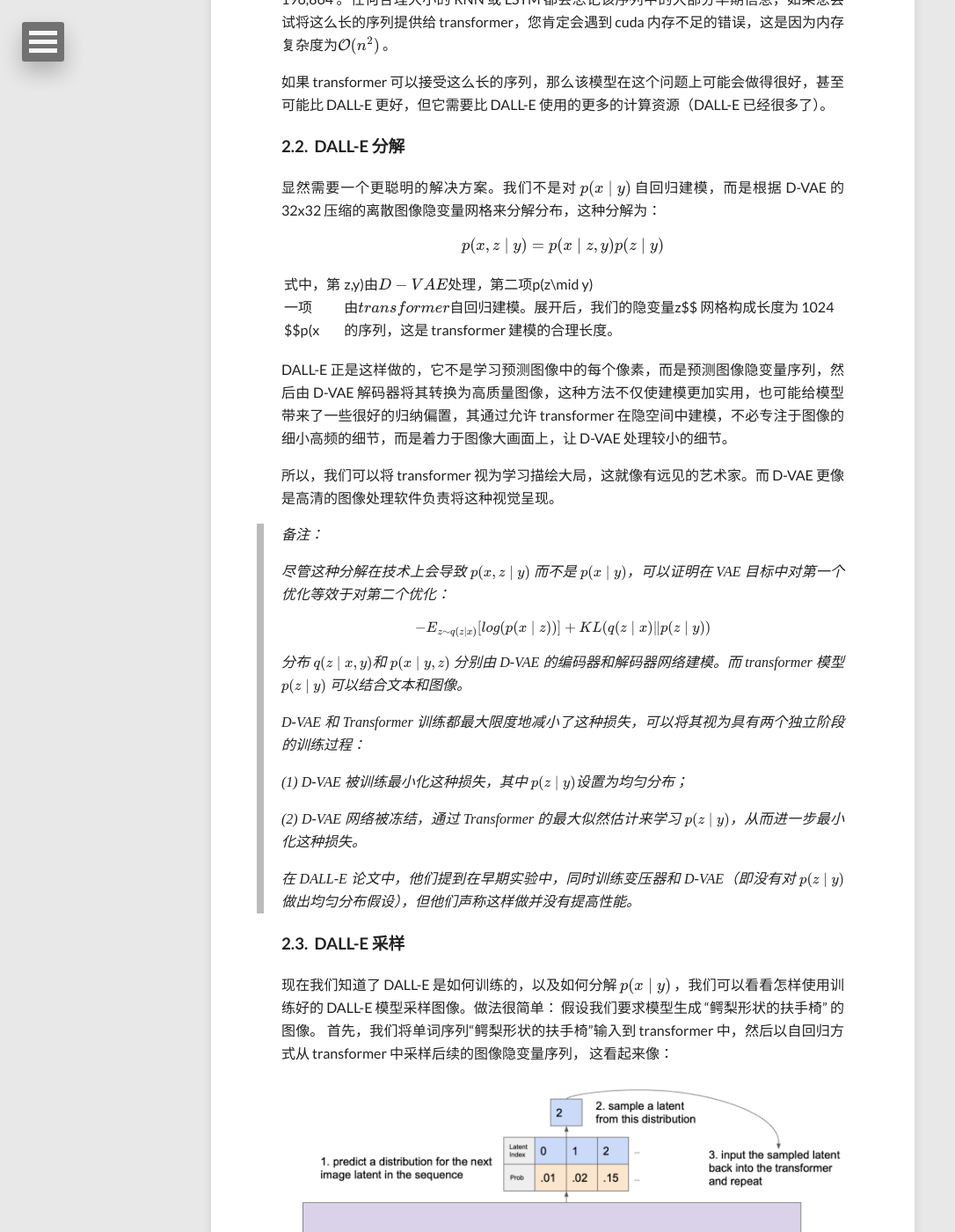
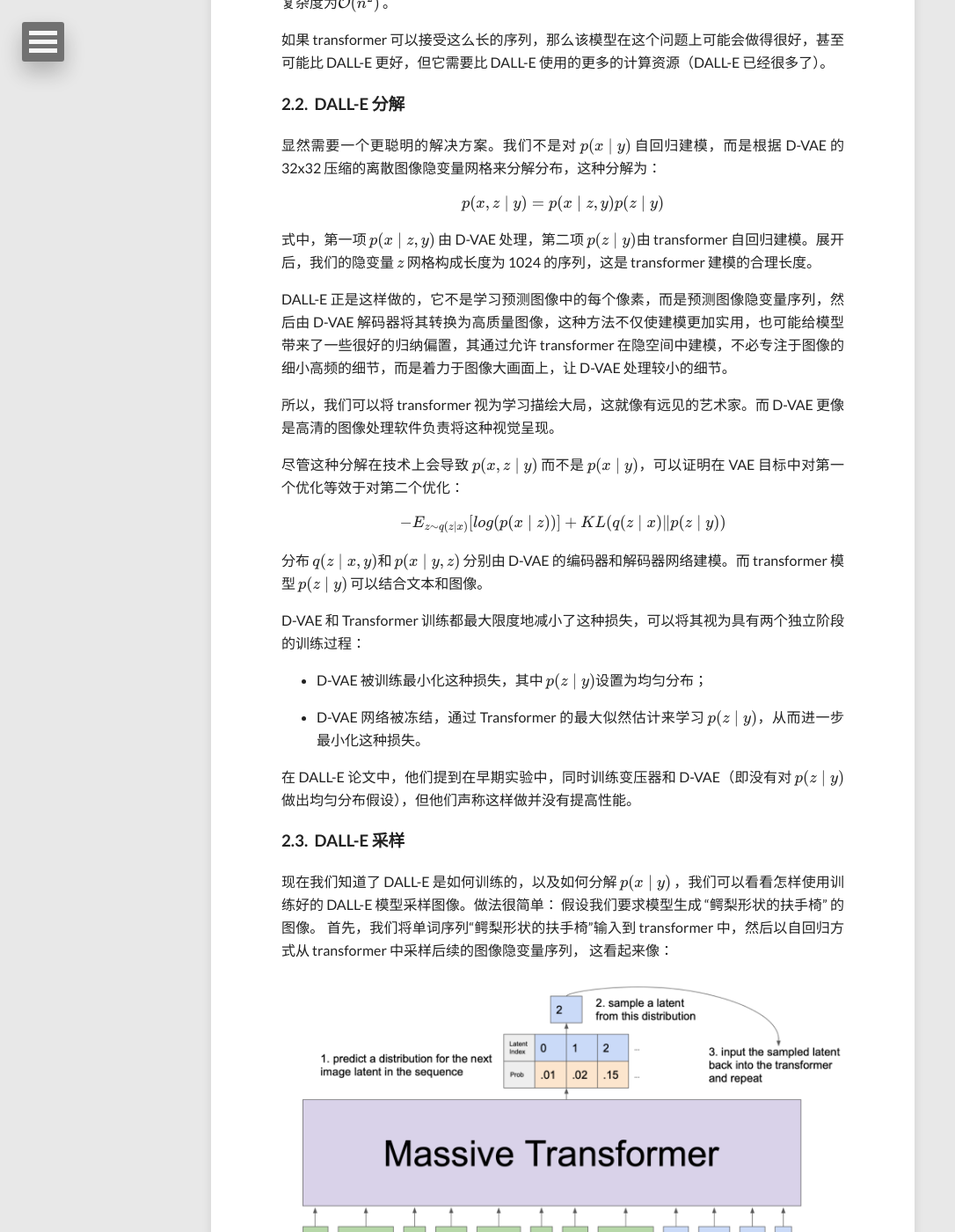
Before and after one commit to JuewenPeng/sunlin-ai.github.io, a Jekyll site: the page built from _posts/2022-06-02-DALL-E.md, in a window 1280 px wide and 1400 px high, scrolled down 9474 px. Shown: the whole window at 88% size, without its empty margins (0-1086 px from the left). Built offline with Jekyll 4.4.1, drawn with Linux system fonts in a browser that asks for light colours; nearby versions of some CDN libraries; our own code applies the rules of GitHub Pages for plain Markdown files; formulas are drawn with MathJax 3; comment, search, counter and statistics services are not loaded; some of the changed text lies outside the part shown.

Commit message:
Update 2022-06-02-DALL-E.md

```diff
--- a/_posts/2022-06-02-DALL-E.md
+++ b/_posts/2022-06-02-DALL-E.md
@@ -1,3 +1,4 @@
+---
 layout: post
 title: "深入理解 DALL-E"
 description: "关于 DALL-E 的探讨"
@@ -8,6 +9,9 @@ image:
   feature: albumsbg.jpg
 comments: true
 share: false
+---
+
+
 
 DALL-E[^1] 由两个重要组件构成：一是离散的自编码器，其用于学习在压缩的隐空间中准确表示图像；另一个是 transformer，用于学习语言和离散图像表示之间的相关性。DALL-E 可以让模型生成与给定文本提示相匹配的图像，当模型被要求生成 “鳄梨形状的扶手椅” 图像时，它能够生成超级有创意的鳄梨椅设计，博客参考[^2]。
 
@@ -21,6 +25,7 @@ DALL-E[^1] 由两个重要组件构成：一是离散的自编码器，其用于
     <br>
 </div>
 
+
 除了创造性设计之外，transformer 似乎还了解一些常识性物理学。 例如，要求生成 “戴着耳机的熊猫宝宝盯着镜子里的倒影”，会产生下图结果，生成的结果中甚至有镜子反射的物理细节。
 
 <figure align="center">
@@ -32,6 +37,7 @@ DALL-E[^1] 由两个重要组件构成：一是离散的自编码器，其用于
     </center>
     <br>
 </div>
+
 
 此外，DALL-E 似乎也包含了关于我们世界的知识。 例如要求生成 “旧金山阿拉莫广场在晚上的街道上的照片”， 会产生下图结果：
 
@@ -45,6 +51,7 @@ DALL-E[^1] 由两个重要组件构成：一是离散的自编码器，其用于
     <br>
 </div>
 
+
 在 [OpenAI 的博客](https://openai.com/blog/dall-e/) 中还有很多类似令人印象深刻的例子（遗憾的是模型没有发布，所以我们无法自己测试这些例子）。
 
 我们不免产生一个疑问：它怎么这么好？
@@ -54,9 +61,9 @@ DALL-E[^1] 由两个重要组件构成：一是离散的自编码器，其用于
 尽管如此，还是有一些普遍的直觉可以帮助理解这些模型的能力和局限性。 为了探索“它怎么这么好？”这个问题，下面的博客将分为两个不同的部分：
 
 - 前半部分重点介绍 DALL-E 的不同部分如何组合在一起，以从文本提示中生成高质量图像。特别是，本节将着眼于 transformers 在这些方面所扮演的角色。
--  在了解 transformers 如何融入 DALL-E 架构的基础上，将关注 transformers 功能的更多哲学问题，例如“它怎么这么好？”以及“为什么 transformers 能够做到这一切？”   在这一部分中，我将较少关注 transformers 的技术细节，实际上已经有很多很棒的博客详细地涵盖了这个主题。我可以推荐 Jay Allamar 的 [博客](https://jalammar.github.io/illustrated-transformer/)，以及哈佛 NLP 的 [annotated transformer](https://nlp.seas.harvard.edu/2018/04/03/attention.html)。  我也不会试图明确地回答这些问题，因为这些都是开放的研究问题，没有人真正知道问题答案，相反，我只会提出一些有趣的直觉，让我们更清楚地了解这些模型可以做什么，以及是怎样做到的。
+- 在了解 transformers 如何融入 DALL-E 架构的基础上，将关注 transformers 功能的更多哲学问题，例如“它怎么这么好？”以及“为什么 transformers 能够做到这一切？”   在这一部分中，我将较少关注 transformers 的技术细节，实际上已经有很多很棒的博客详细地涵盖了这个主题。我可以推荐 Jay Allamar 的 [博客](https://jalammar.github.io/illustrated-transformer/)，以及哈佛 NLP 的 [annotated transformer](https://nlp.seas.harvard.edu/2018/04/03/attention.html)。  我也不会试图明确地回答这些问题，因为这些都是开放的研究问题，没有人真正知道问题答案，相反，我只会提出一些有趣的直觉，让我们更清楚地了解这些模型可以做什么，以及是怎样做到的。
 
- *注意：这篇博文假设您对深度学习和贝叶斯概率有一定的了解。*
+ *这篇博文假设您对深度学习和贝叶斯概率有一定的了解。*
 
 
 
@@ -64,10 +71,8 @@ DALL-E[^1] 由两个重要组件构成：一是离散的自编码器，其用于
 
 在之前[博客](https://sunlin-ai.github.io/2022/06/02/VQ-VAE.html)[^3]中分析了自编码器。 具体来说，我们探讨了一种特别强大的技术，称为 VQ-VAE。 DALL-E 使用了一种稍微不同的方法来学习图像的离散表示，称为 D-VAE。 虽然与 VQ-VAE 稍有不同，但核心目标是一致的。
 
-*（注意：本节与博文的其余部分有些脱节，所以如果您对 transformers 的东西更感兴趣，请随时跳到下一节。）*
-
 <figure align="center">
-  <img src="/images/image-20220602181300828.png" style="zoom:50%">
+  <img src="/images/image-20220602181300828.png" style="zoom:40%">
 </figure>
 <div>
     <center style="color:#C0C0C0;text-decoration:underline;font-size: 15px">
@@ -75,6 +80,7 @@ DALL-E[^1] 由两个重要组件构成：一是离散的自编码器，其用于
     </center>
     <br>
 </div>
+
 
 ### VQ-VAE 回顾
 
@@ -93,6 +99,7 @@ encoder 输出的尺寸比原始图像小很多， 因为这里目标是强制
     </center>
     <br>
 </div>
+
 
 如果我们只是用标准的 VAE 目标训练这个模型，是行不通的。必须采用一些额外的向量量化技巧，以便能够通过 bottleneck 进行反向传播，并对齐 encoder 向量与 codebook 向量。
 
@@ -116,6 +123,7 @@ D-VAE 编码器仍会为给定图像输出一些离散的隐变量网格。但
     <br>
 </div>
 
+
 ### 离散问题
 
 现在我们只需要从这每一个分布中采样 codebook 向量，然后我们只需将它们提供给解码器。 这很容易，对吧？ 嗯，这个过程实际上有一个大问题：你不能通过从分类分布中采样进行反向传播。
@@ -125,7 +133,7 @@ D-VAE 编码器仍会为给定图像输出一些离散的隐变量网格。但
 为了解决离散采样问题，D-VAE 放宽了 bottleneck，允许它在 codebook 向量集的凸包中的任何位置输出向量。 可以通过超参数 $$\tau$$ 调整这种放宽，当 $$\tau \rightarrow 0$$ ，则接近离散采样，在训练过程中对 $$\tau$$ 进行退火，该模型能够有效地从离散的隐变量分布中学习。
 
 <figure align="center">
-  <img src="/images/image-20220602181807691.png" style="zoom:100%">
+  <img src="/images/image-20220602181807691.png" style="zoom:80%">
 </figure>
 <div>
     <center style="color:#C0C0C0;text-decoration:underline;font-size: 15px">
@@ -133,6 +141,7 @@ D-VAE 编码器仍会为给定图像输出一些离散的隐变量网格。但
     </center>
     <br>
 </div>
+
 
 ### Gumbel Softmax 松弛
 
@@ -162,7 +171,7 @@ $$z = \sum_{j=1}^k y_je_j$$
 
 注意到超参数 $$\tau$$ 在 Gumbel Softmax 公式中的作用，随着该参数接近零，权重 $$y_i$$ 在最大值 $$g_i + log(q(e_i\mid x))$$ 附近变得越来越尖锐，最终逼近设定的 one-hot argmax 权重，这将等价于分类分布：
 
- $$z = \text{codebook}[\text{argmax} _i[g_i + log(q(e_i\mid x))]]$$。
+ $$z = \text{codebook}[\text{argmax} _i[g_i + log(q(e_i\mid x))]]$$
 
 另一方面，对于较大的 $$\tau$$ 值，Gumbel softmax 将接近确定性分布，这将 codebook 向量集的质心样本概率设置为1。
 
@@ -175,6 +184,7 @@ $$z = \sum_{j=1}^k y_je_j$$
     </center>
     <br>
 </div>
+
 
 ### Putting It All Together
 
@@ -201,6 +211,7 @@ $$p(z)$$ 是隐变量的先验，初始化为所有 codebook 向量的均匀分
     <br>
 </div>
 
+
 总体而言，D-VAE 与 VQ-VAE 具有相同的目标：它们都试图学习复杂数据分布的离散隐变量表示，例如自然图像的分布。 不过，每种方法都以自己独特的方式解决问题。 VQ-VAE 使用矢量量化，而 D-VAE 将离散采样问题放宽为连续近似。 尽管每种技术都有自己的权衡取舍，但最终它们都同样有效。
 
 
@@ -219,9 +230,10 @@ $$p(z)$$ 是隐变量的先验，初始化为所有 codebook 向量的均匀分
     <br>
 </div>
 
+
 DALL-E 的最终目标是学习给定文本字符串的图像的条件分布，即 $$ p(x\mid y)$$，其中 $$x$$ 是图像，$$y$$ 是文本提示。
 
-*（注意：DALL-E 实际上更进一步，计算文本和图像之间的联合分布，但为简单起见，我们只考虑条件分布。）*
+*（DALL-E 实际上更进一步，计算文本和图像之间的联合分布，但为简单起见，我们只考虑条件分布。）*
 
 一旦我们学习到了这种分布，我们就可以输入一些文本提示，例如“鳄梨形状的扶手椅”，然后通过 $$p(x\mid y)$$  采样来生成各种图像。
 
@@ -244,11 +256,7 @@ DALL-E 的最终目标是学习给定文本字符串的图像的条件分布，
 其次，从文本中预测图像的简单方法是不切实际的， 考虑完成此任务的最简单方法：
 
 - step1：将文本 tokens 与相应图像中展开的像素值拼接起来（通常从左上角展开到右下角）。
-
--  step2：给定这个文本和像素值序列，我们可以自回归的方式分解分布 $$p(x\mid y)$$： $$p(x\mid y) = p(x_1, x_2, x_3, ...\mid y)=p(x_1\mid y)p(x_2\mid x_1,y)p(x_3\mid x_1,x_2,y)...$$
-
-  这里 $$x_i$$ 是展开图像中的第 $$i$$ 个像素值。
-
+- step2：给定这个文本和像素值序列，我们可以自回归的方式分解分布 $$p(x\mid y)$$： $$p(x\mid y) = p(x_1, x_2, x_3, ...\mid y)=p(x_1\mid y)p(x_2\mid x_1,y)p(x_3\mid x_1,x_2,y)...$$ ，这里 $$x_i$$ 是展开图像中的第 $$i$$ 个像素值。
 - step3：通过任意的自回归序列模型（例如 LSTM 或 Transformer），使用最大似然估计来预测$$p(x_i\mid x_{i-1},x_{i-2},...,x_2,x_1,y) $$ 因子，进而估计出 $$p(x\mid y) $$。也就是说，给定一些文本和所有先前的像素值，我们要训练一个模型来预测图像中的下一个像素值。
 
 <figure align="center">
@@ -260,6 +268,7 @@ DALL-E 的最终目标是学习给定文本字符串的图像的条件分布，
     </center>
     <br>
 </div>
+
 
 从理论上讲，这种方法非常简单。但我们刚刚描述的方法不切实际，因为 DALL-E 可以处理高分辨率 256x256 RGB 图像。如果这些图像中的像素太多，几乎任何传统的序列模型都无法合理学习。
 
@@ -275,27 +284,25 @@ DALL-E 的最终目标是学习给定文本字符串的图像的条件分布，
 
  $$p(x,z\mid y)=p(x\mid z,y)p(z\mid y)$$
 
-式中，第一项 $$p(x|z,y)$$ 由 D-VAE 处理，第二项 $$p(z\mid y)$$由 transformer 自回归建模。展开后，我们的隐变量 $$z$$ 网格构成长度为 1024 的序列，这是 transformer 建模的合理长度。
+式中，第一项 $$p(x\mid z,y)$$ 由 D-VAE 处理，第二项 $$p(z\mid y)$$由 transformer 自回归建模。展开后，我们的隐变量 $$z$$ 网格构成长度为 1024 的序列，这是 transformer 建模的合理长度。
 
 DALL-E 正是这样做的，它不是学习预测图像中的每个像素，而是预测图像隐变量序列，然后由 D-VAE 解码器将其转换为高质量图像，这种方法不仅使建模更加实用，也可能给模型带来了一些很好的归纳偏置，其通过允许 transformer 在隐空间中建模，不必专注于图像的细小高频的细节，而是着力于图像大画面上，让 D-VAE 处理较小的细节。
 
 所以，我们可以将 transformer 视为学习描绘大局，这就像有远见的艺术家。而 D-VAE 更像是高清的图像处理软件负责将这种视觉呈现。
 
-> 备注：
->
-> 尽管这种分解在技术上会导致 $$p(x,z\mid y)$$ 而不是 $$p(x\mid y)$$，可以证明在 VAE 目标中对第一个优化等效于对第二个优化：
->
-> $$-E_{z \sim q(z\mid x)}[log(p(x\mid z))]+KL(q(z\mid x) \Vert p(z\mid y))$$
->
-> 分布 $$q(z\mid x,y)$$和 $$p(x\mid y,z)$$ 分别由 D-VAE 的编码器和解码器网络建模。而 transformer 模型 $$p(z\mid y)$$ 可以结合文本和图像。
->
-> D-VAE 和 Transformer 训练都最大限度地减小了这种损失，可以将其视为具有两个独立阶段的训练过程：
->
-> (1) D-VAE 被训练最小化这种损失，其中 $$p(z \mid y)$$设置为均匀分布；
->
-> (2) D-VAE 网络被冻结，通过 Transformer 的最大似然估计来学习 $$p(z\mid y)$$，从而进一步最小化这种损失。
->
-> 在 DALL-E 论文中，他们提到在早期实验中，同时训练变压器和 D-VAE（即没有对 $$p(z\mid y)$$ 做出均匀分布假设），但他们声称这样做并没有提高性能。
+尽管这种分解在技术上会导致 $$p(x,z\mid y)$$ 而不是 $$p(x\mid y)$$，可以证明在 VAE 目标中对第一个优化等效于对第二个优化：
+
+$$-E_{z \sim q(z\mid x)}[log(p(x\mid z))]+KL(q(z\mid x) \Vert p(z\mid y))$$
+
+分布 $$q(z\mid x,y)$$和 $$p(x\mid y,z)$$ 分别由 D-VAE 的编码器和解码器网络建模。而 transformer 模型 $$p(z\mid y)$$ 可以结合文本和图像。
+
+D-VAE 和 Transformer 训练都最大限度地减小了这种损失，可以将其视为具有两个独立阶段的训练过程：
+
+- D-VAE 被训练最小化这种损失，其中 $$p(z \mid y)$$设置为均匀分布；
+
+- D-VAE 网络被冻结，通过 Transformer 的最大似然估计来学习 $$p(z\mid y)$$，从而进一步最小化这种损失。
+
+在 DALL-E 论文中，他们提到在早期实验中，同时训练变压器和 D-VAE（即没有对 $$p(z\mid y)$$ 做出均匀分布假设），但他们声称这样做并没有提高性能。
 
 
 
@@ -313,10 +320,11 @@ DALL-E 正是这样做的，它不是学习预测图像中的每个像素，而
     <br>
 </div>
 
+
 为了渲染从这个生成的隐变量序列中得到的图像，我们只需获取与每个离散隐变量相关的 D-VAE codebook 向量，并将它们提供给 D-VAE 解码器， 这将使我们得到高清的鳄梨椅！
 
 <figure align="center">
-  <img src="/images/image-20220602181945097.png" style="zoom:50%">
+  <img src="/images/image-20220602181945097.png" style="zoom:40%">
 </figure>
 <div>
     <center style="color:#C0C0C0;text-decoration:underline;font-size: 15px">
@@ -324,6 +332,7 @@ DALL-E 正是这样做的，它不是学习预测图像中的每个像素，而
     </center>
     <br>
 </div>
+
 
 目前基本完成了我们对 DALL-E 背后的建模细节的描述，如果你的后院碰巧有一个巨大的 GPU 农场，并且可以访问包含 2.5 亿个自然文本-图像对的数据集，你可以在这个周末回家训练你自己的 DALL-E 模型（或者实际上，这可能需要几周的训练，不知道你家里有多少 GPU）。
 
```
